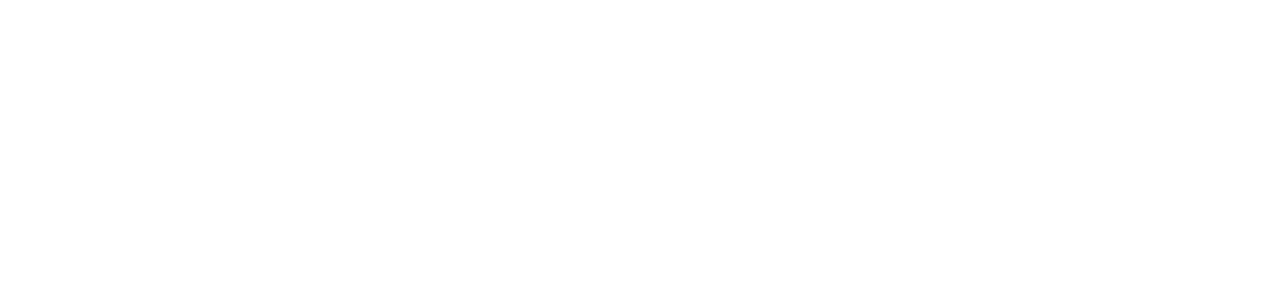
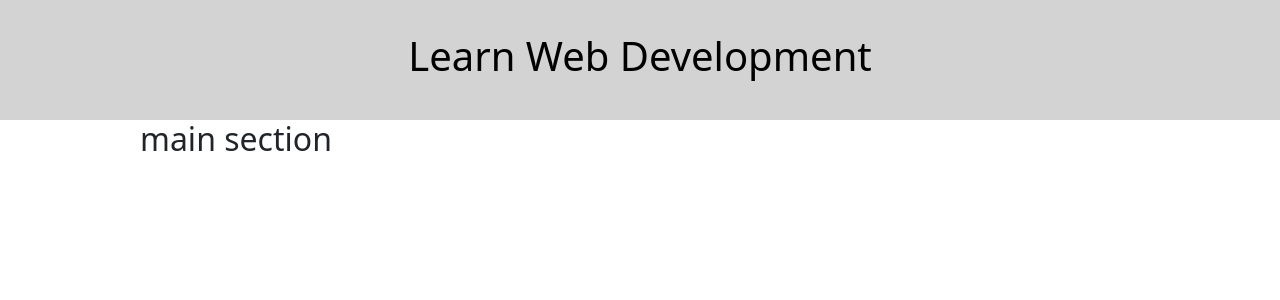
Before and after one commit to leonardopalluzzi/react-use-state, a React (Vite) app: page / in a window 1280 px wide. Shown: the top 300 px of the page. Built offline with nearby package versions, Linux system fonts and the light colour scheme.

Commit message:
add page base structure

```diff
--- a/src/App.jsx
+++ b/src/App.jsx
@@ -1,10 +1,15 @@
 import { useState } from 'react'
+import Main from './components/Main'
 
 function App() {
 
   return (
     <>
+      <header>
+        <h1 className='title'>Learn Web Development</h1>
+      </header>
 
+      <Main />
     </>
   )
 }
--- /dev/null
+++ b/src/components/Main.jsx
@@ -0,0 +1,8 @@
+export default function Main() {
+    return (
+        <div className="container">
+            <h2>main section</h2>
+        </div>
+
+    )
+}
--- a/src/index.css
+++ b/src/index.css
@@ -1 +1,25 @@
-@import 'bootstrap'
+@import 'bootstrap';
+
+* {
+  margin: 0;
+  padding: 0;
+  box-sizing: border-box;
+}
+
+.container {
+  width: 80%;
+  margin: auto;
+}
+
+
+header {
+  padding: 2rem;
+  background-color: lightgrey;
+
+  .title {
+
+    color: black;
+    text-align: center;
+  }
+
+}
```
